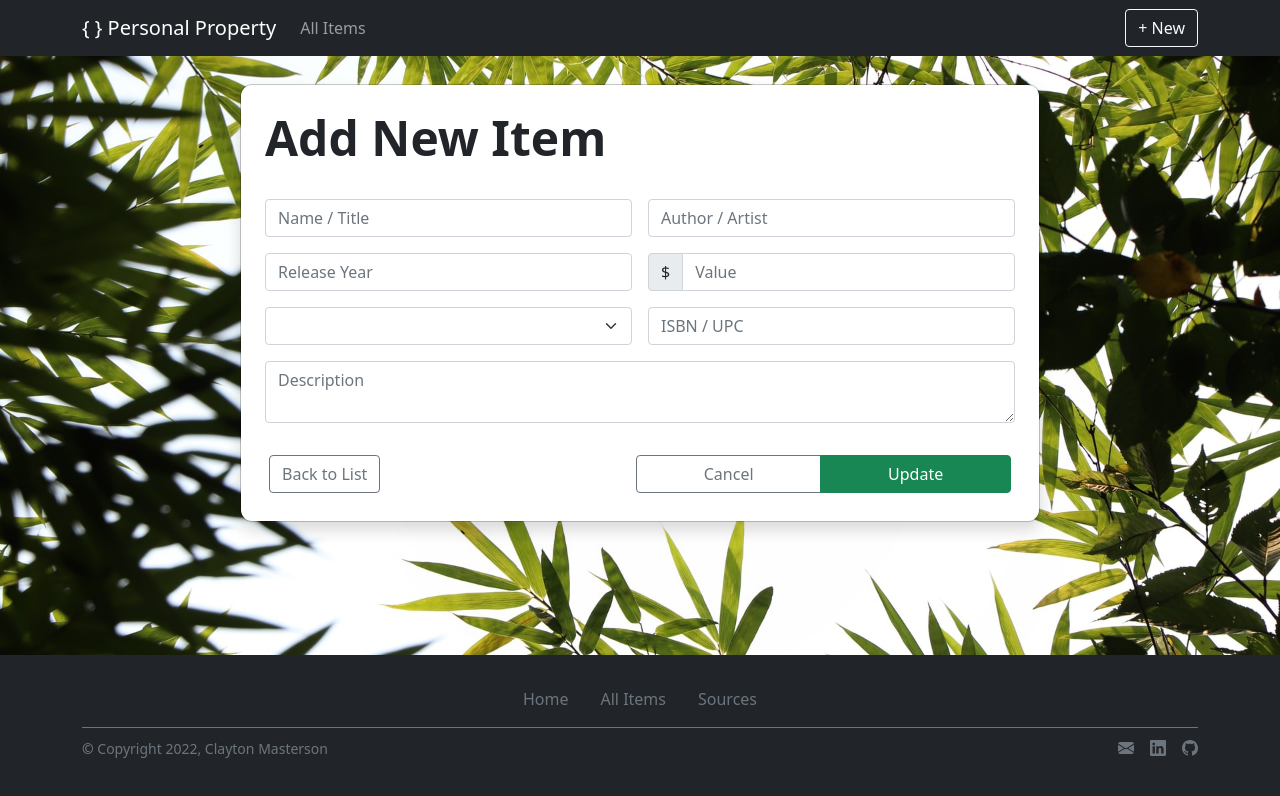
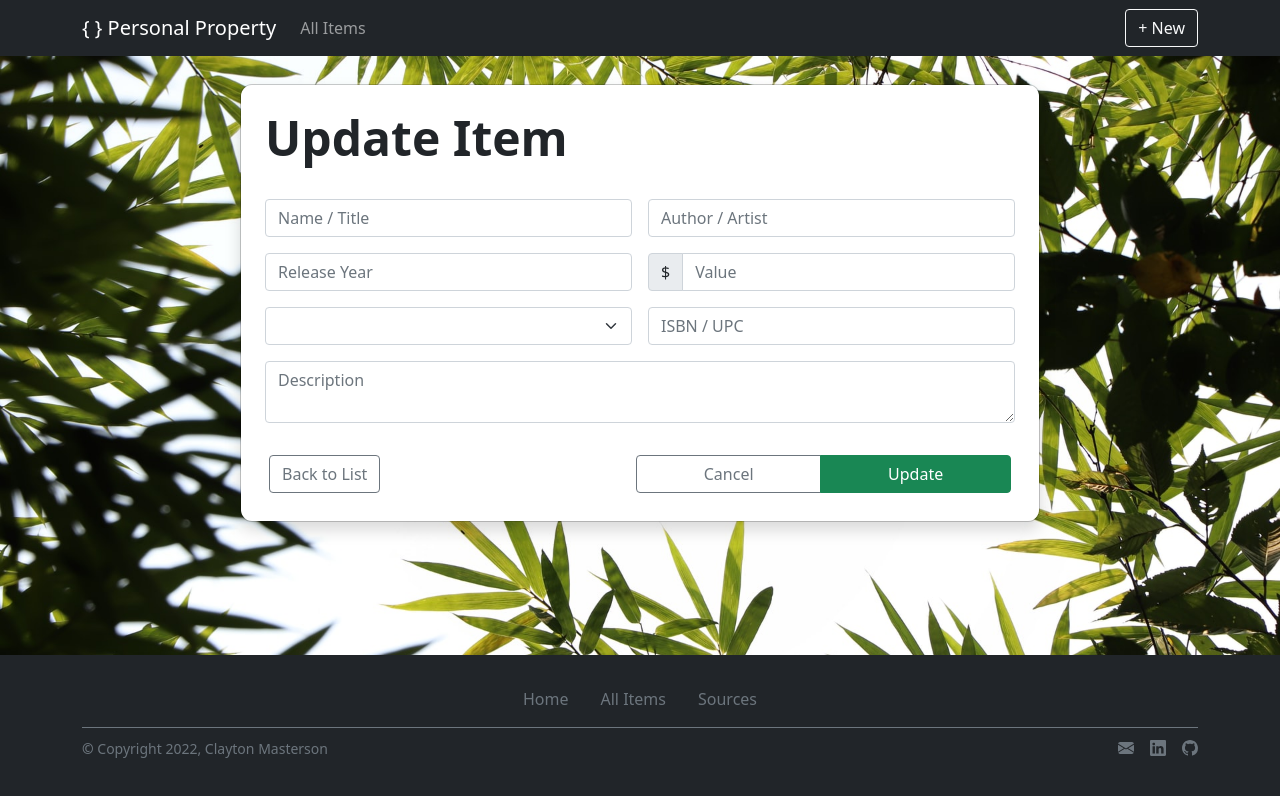
Before and after one commit to clayton-masterson/personal-property, an Angular app in the folder angular-frontend/: page /insured-update/1 in a window 1280 px wide. Shown: the top 796 px of the page. Built offline with nearby package versions, Linux system fonts and the light colour scheme; no server answers.

Commit message:
Updated readme. Fixed UI miss.

```diff
--- a/angular-frontend/src/app/update-insured/update-insured.component.html
+++ b/angular-frontend/src/app/update-insured/update-insured.component.html
@@ -2,7 +2,7 @@
   <div class="modal-content rounded-5 shadow">
 
     <div class="modal-header p-4 pb-4 border-bottom-0">
-      <h2 class="display-5 fw-bold">Add New Item</h2>
+      <h2 class="display-5 fw-bold">Update Item</h2>
     </div>
 
     <form (ngSubmit)="onSubmit()" autocomplete="off" class="needs-validation">
```
Also changed, not shown: 1 other file (tests, documents, lock files or other folders).
